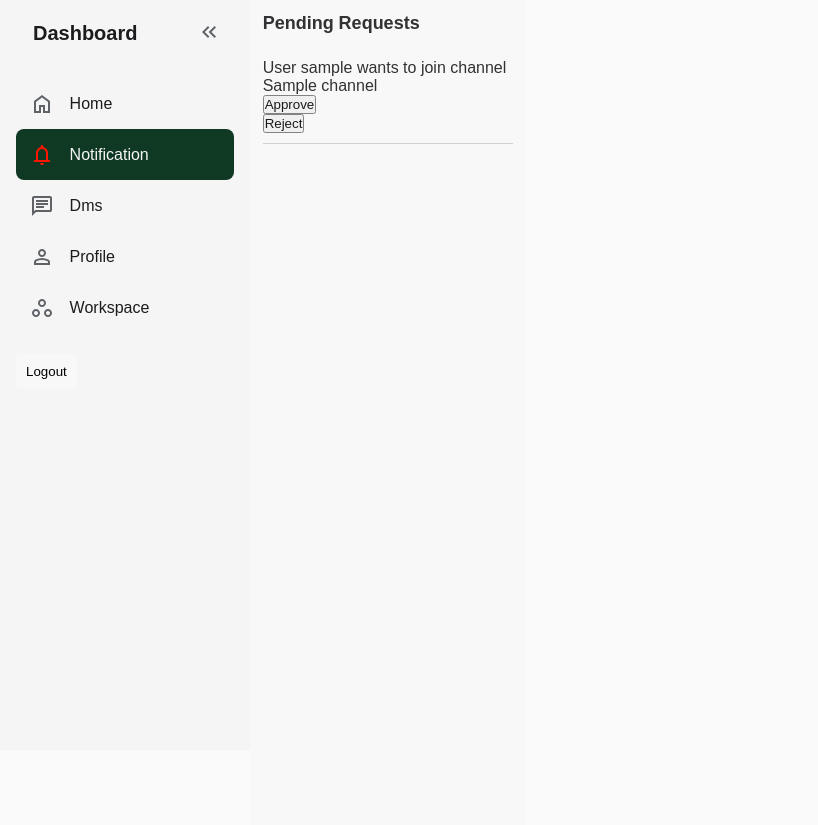
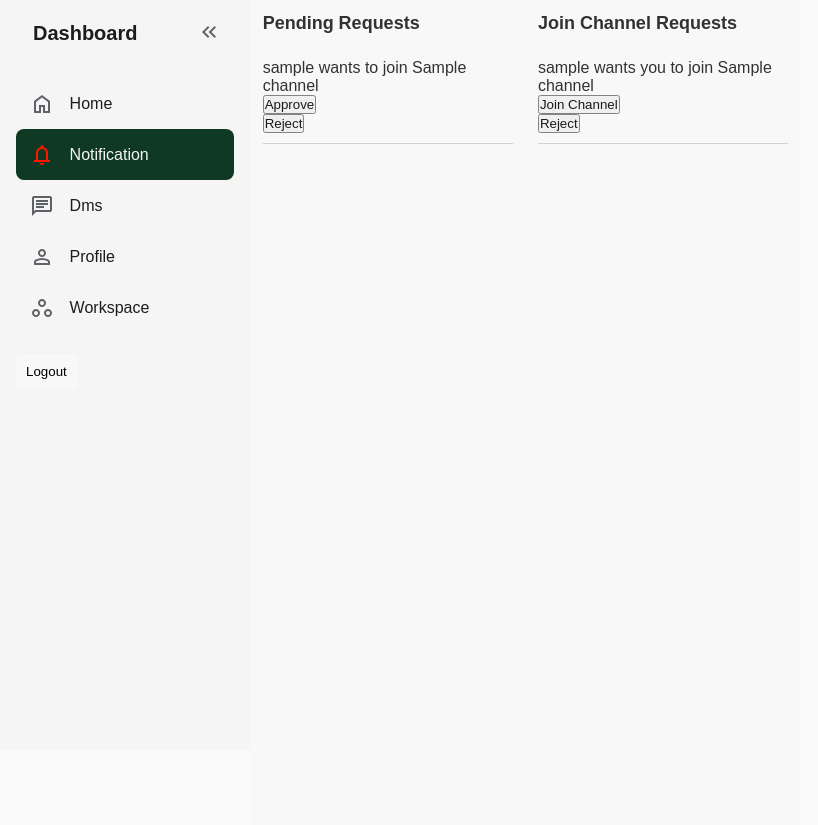
Before and after one commit to First-Time-Coders/FirstTimeCoders-SOEN341_Project_W25, a Django app: template api/templates/api/notifications.html in a window 1280 px wide. Shown: the part 50-875 px from the top of the page, without its empty margins (0-818 px from the left). Run offline with Django 4.2, Linux system fonts and the light colour scheme; the template is opened without the code that fills it: most values are stand-ins (such as "Sample title", 1, 10 or a date in 2020); some libraries are stand-ins or nearby versions.

Commit message:
Send Request to Add a Member to the channel
Instead of automatically adding a member, an admin now sends a request to the user so he can decide if he wants to join the channel

```diff
--- a/api/templates/api/dashboard-admin.html
+++ b/api/templates/api/dashboard-admin.html
@@ -357,7 +357,7 @@ window.onclick = function (event) {
         <form id="add-member-form" method="POST">
             {% csrf_token %}
             <input type="text" name="username" placeholder="Username" required />
-            <button type="submit" class="confirm-add">Add</button>
+            <button type="submit" class="confirm-add">Send Request</button>
             <button type="button" class="cancel-add" onclick="closeAddModal()">Cancel</button>
         </form>
     </div>
--- a/api/templates/api/notifications.html
+++ b/api/templates/api/notifications.html
@@ -80,12 +80,37 @@
             <div class="notifications">
                 {% for request in pending_requests %}
                 <div class="request-item">
-                    <p>User {{ request.user.username }} wants to join channel {{ request.channel.name }}</p>
+                    <p>{{ request.user.username }} wants to join {{ request.channel.name }}</p>
 
                     <!-- Approve and Reject forms -->
                     <form method="post" action="{% url 'approve-request' request.id %}">
                         {% csrf_token %}
                         <button type="submit">Approve</button>
+                    </form>
+                    <form method="post" action="{% url 'reject-request' request.id %}">
+                        {% csrf_token %}
+                        <button type="submit">Reject</button>
+                    </form>
+                </div>
+                {% empty %}
+                <p>No pending requests.</p>
+                {% endfor %}
+            </div>
+        </div>
+    </main>
+
+    <main id="notifications_2">
+        <div class="container-channels">
+            <div class="workspace-name">Join Channel Requests</div>
+            <div class="notifications">
+                {% for request in admin_requests %}
+                <div class="request-item">
+                    <p>{{ request.user.username }} wants you to join {{ request.channel.name }}</p>
+
+                    <!-- Approve and Reject forms -->
+                    <form method="post" action="{% url 'join-channel' request.id %}">
+                        {% csrf_token %}
+                        <button type="submit">Join Channel</button>
                     </form>
                     <form method="post" action="{% url 'reject-request' request.id %}">
                         {% csrf_token %}
--- a/api/urls.py
+++ b/api/urls.py
@@ -1,6 +1,7 @@
 from django.urls import path
-from .views import register_view, dashboard_view, login_view, logout_view, home_view, dashboard_admin_view, create_channel, view_channel, messages_view, delete_channel, add_member, delete_message, dm_list_view, dm_view, start_dm_view, leave_channel, request_join_channel, notification_view, approve_request, reject_request
-
+from .views import register_view, dashboard_view, login_view, logout_view, home_view, dashboard_admin_view, \
+    create_channel, view_channel, messages_view, delete_channel, add_member, delete_message, dm_list_view, dm_view, \
+    start_dm_view, leave_channel, request_join_channel, notification_view, approve_request, reject_request, join_channel
 
 urlpatterns = [
     path('register/', register_view, name='register'),
@@ -22,6 +23,7 @@ urlpatterns = [
     path('request-join-channel/<uuid:channel_id>/', request_join_channel, name='request-join-channel'),
     path('notifications/', notification_view, name='notifications'),
     path('approve-request/<uuid:request_id>/', approve_request, name='approve-request'),
+    path('join-channel/<uuid:request_id>/', join_channel, name='join-channel'),
     path('reject-request/<uuid:request_id>/', reject_request, name='reject-request'),
 
 ]
```
Also changed, not shown: api/views.py (+26 -5 lines).
